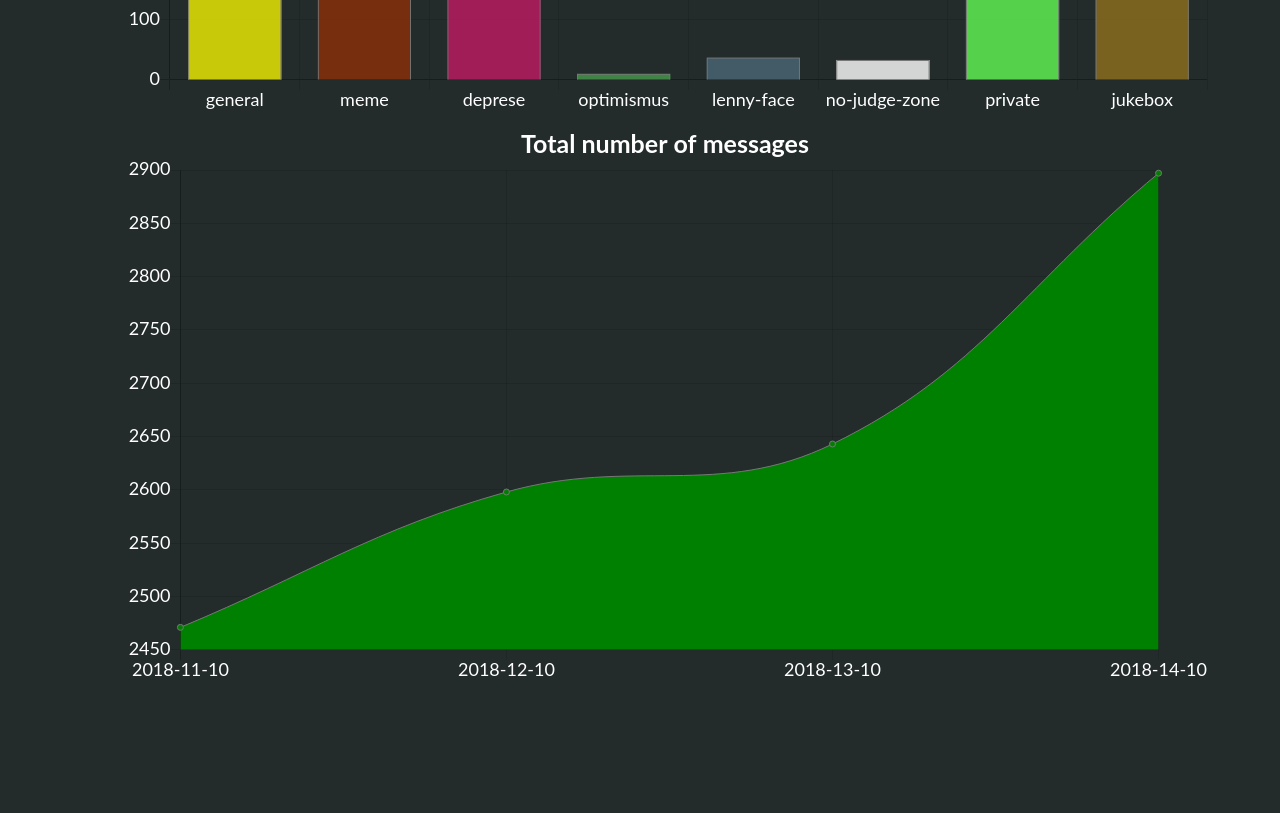
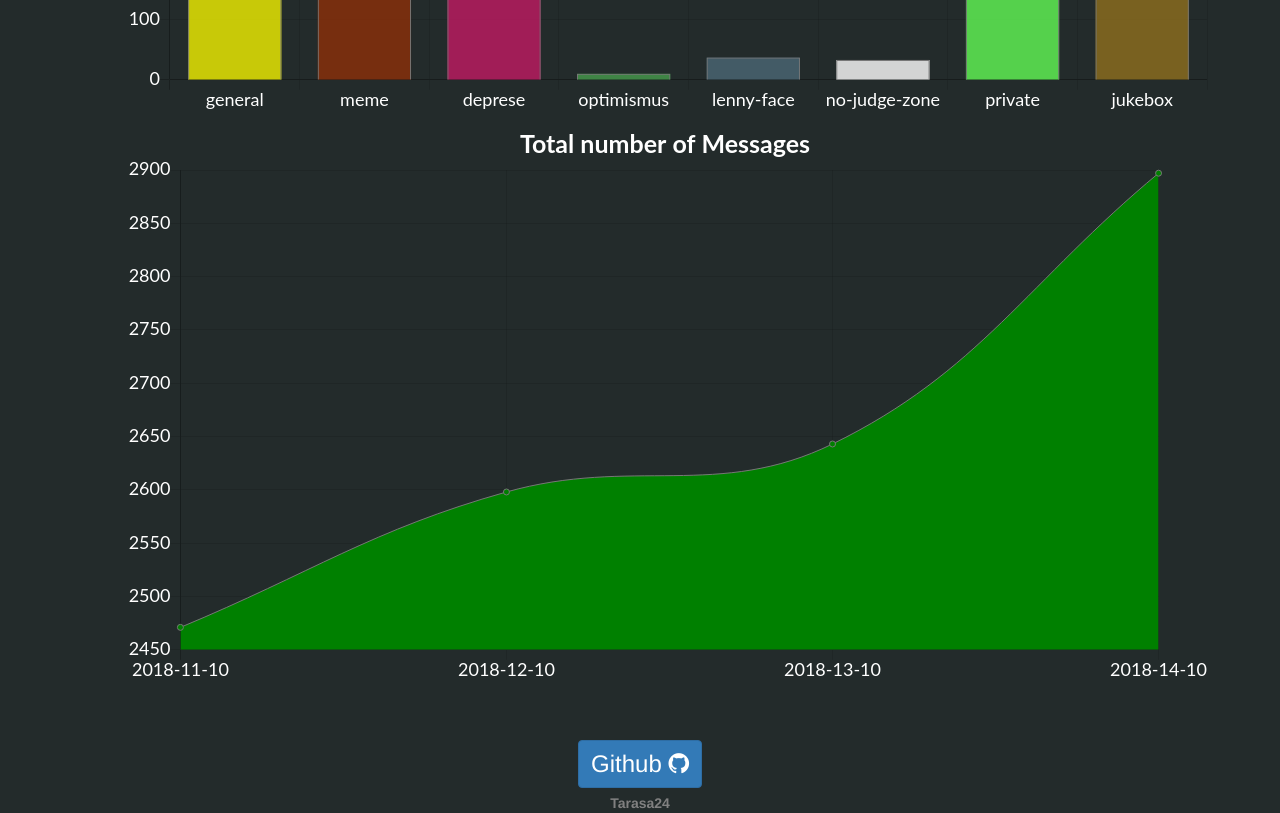
Before and after one commit to Tarasa24/discord-analytics, a plain HTML site: page index.html in a window 1280 px wide. Shown: the part 1020-1833 px from the top of the page. Before the commit the page ends 1710 px from the top, so only its background shows below. Drawn offline with nearby package versions, Linux system fonts and the light colour scheme.

Commit message:
fixed typo, added Github button

```diff
--- a/index.html
+++ b/index.html
@@ -6,13 +6,20 @@
   <meta http-equiv="X-UA-Compatible" content="ie=edge">
   <script src="https://cdnjs.cloudflare.com/ajax/libs/Chart.js/2.6.0/Chart.min.js"></script>
   <link rel="stylesheet" href="https://maxcdn.bootstrapcdn.com/bootstrap/3.3.7/css/bootstrap.min.css">
-  <title>My Chart.js Chart</title>
+  <link rel="stylesheet" href="https://cdnjs.cloudflare.com/ajax/libs/font-awesome/4.7.0/css/font-awesome.min.css">
+  <title>Discord Analytics</title>
 </head>
 <body style="background-color:#232b2b;">
   <div class="container">
     <canvas id="myChart"></canvas>
     <canvas id="myChart2"></canvas>
     <canvas id="myChart3"></canvas>
+  </div>
+  <div align="center" style="padding-top: 50px; padding-bottom: 5px">
+    <a href="https://github.com/Tarasa24/discord-analytics" target="_blank"><button style="font-size:24px" class="btn btn-primary">Github <i class="fa fa-github"></i></button></a>
+  </div>
+  <div align="center">
+    <b style="color: gray">Tarasa24</b>
   </div>
 
   <script>
@@ -33,9 +40,6 @@
 
     var discord_scrape_historical = loadFile("https://raw.githubusercontent.com/Tarasa24/discord-analytics/master/data/discord-scrape-historical.json");
     var discord_data_historic = JSON.parse(discord_scrape_historical);
-
-    //var discord_data_historic = {"2018-11-10": 2471, "2018-12-10": 2598, "2018-13-10": 2643, "2018-14-10": 2897}
-    //var discord_data = {"messages_per_user": {"Michelle26": 71, "Tarasa24": 929, "butter": 1406, "Rizkozrout": 9, "pekis02": 208, "Dank Memer": 17, "Groovy": 1}, "messages_per_channel": {"general": 793, "meme": 224, "deprese": 400, "optimismus": 10, "lenny-face": 37, "no-judge-zone": 33, "private": 700, "jukebox": 700}}
 
     var messages_per_user = [];
     for(var x in discord_data.messages_per_user){
@@ -191,7 +195,7 @@
       options:{
         title:{
           display:true,
-          text:'Total number of messages',
+          text:'Total number of Messages',
           fontSize:25
         },
         legend:{
```
